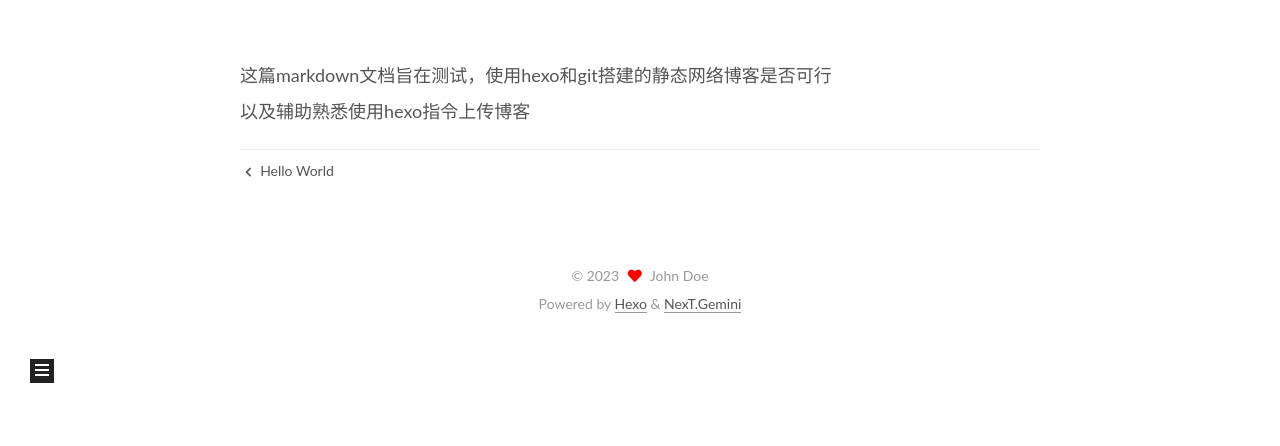
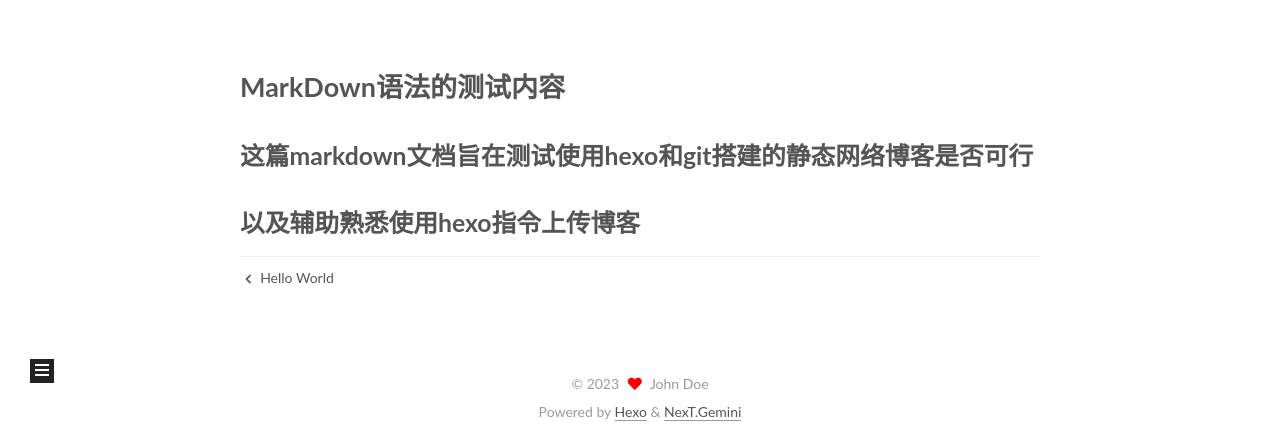
Before and after one commit to NENG-ZN/NENG-ZN.github.io, a plain HTML site: page 2023/12/25/test/index.html in a window 1280 px wide. Shown: the part 372-818 px from the top of the page. Drawn offline with Linux system fonts and the light colour scheme.

Commit message:
Site updated: 2023-12-25 14:47:54

```diff
--- a/2023/12/25/test/index.html
+++ b/2023/12/25/test/index.html
@@ -20,15 +20,15 @@
     var CONFIG = {"hostname":"example.com","root":"/","scheme":"Gemini","version":"7.8.0","exturl":false,"sidebar":{"position":"left","display":"post","padding":18,"offset":12,"onmobile":false},"copycode":{"enable":false,"show_result":false,"style":null},"back2top":{"enable":true,"sidebar":false,"scrollpercent":false},"bookmark":{"enable":false,"color":"#222","save":"auto"},"fancybox":false,"mediumzoom":false,"lazyload":false,"pangu":false,"comments":{"style":"tabs","active":null,"storage":true,"lazyload":false,"nav":null},"algolia":{"hits":{"per_page":10},"labels":{"input_placeholder":"Search for Posts","hits_empty":"We didn't find any results for the search: ${query}","hits_stats":"${hits} results found in ${time} ms"}},"localsearch":{"enable":false,"trigger":"auto","top_n_per_article":1,"unescape":false,"preload":false},"motion":{"enable":true,"async":false,"transition":{"post_block":"fadeIn","post_header":"slideDownIn","post_body":"slideDownIn","coll_header":"slideLeftIn","sidebar":"slideUpIn"}}};
   </script>
 
-  <meta name="description" content="这篇markdown文档旨在测试，使用hexo和git搭建的静态网络博客是否可行以及辅助熟悉使用hexo指令上传博客">
+  <meta name="description" content="MarkDown语法的测试内容这篇markdown文档旨在测试使用hexo和git搭建的静态网络博客是否可行以及辅助熟悉使用hexo指令上传博客">
 <meta property="og:type" content="article">
 <meta property="og:title" content="test">
 <meta property="og:url" content="http://example.com/2023/12/25/test/index.html">
 <meta property="og:site_name" content="Hexo">
-<meta property="og:description" content="这篇markdown文档旨在测试，使用hexo和git搭建的静态网络博客是否可行以及辅助熟悉使用hexo指令上传博客">
+<meta property="og:description" content="MarkDown语法的测试内容这篇markdown文档旨在测试使用hexo和git搭建的静态网络博客是否可行以及辅助熟悉使用hexo指令上传博客">
 <meta property="og:locale" content="en_US">
 <meta property="article:published_time" content="2023-12-25T05:16:55.000Z">
-<meta property="article:modified_time" content="2023-12-25T06:38:45.820Z">
+<meta property="article:modified_time" content="2023-12-25T06:47:17.362Z">
 <meta property="article:author" content="John Doe">
 <meta name="twitter:card" content="summary">
 
@@ -174,7 +174,7 @@
               <span class="post-meta-item-text">Posted on</span>
 
 
-              <time title="Created: 2023-12-25 13:16:55 / Modified: 14:38:45" itemprop="dateCreated datePublished" datetime="2023-12-25T13:16:55+08:00">2023-12-25</time>
+              <time title="Created: 2023-12-25 13:16:55 / Modified: 14:47:17" itemprop="dateCreated datePublished" datetime="2023-12-25T13:16:55+08:00">2023-12-25</time>
             </span>
 
 
@@ -188,8 +188,7 @@
     <div class="post-body" itemprop="articleBody">
 
 
-        <p>这篇markdown文档旨在测试，使用hexo和git搭建的静态网络博客是否可行<br>以及辅助熟悉使用hexo指令上传博客</p>
-
+        <h1 id="MarkDown语法的测试内容"><a href="#MarkDown语法的测试内容" class="headerlink" title="MarkDown语法的测试内容"></a>MarkDown语法的测试内容</h1><h2 id="这篇markdown文档旨在测试使用hexo和git搭建的静态网络博客是否可行"><a href="#这篇markdown文档旨在测试使用hexo和git搭建的静态网络博客是否可行" class="headerlink" title="这篇markdown文档旨在测试使用hexo和git搭建的静态网络博客是否可行"></a>这篇markdown文档旨在测试使用hexo和git搭建的静态网络博客是否可行</h2><h2 id="以及辅助熟悉使用hexo指令上传博客"><a href="#以及辅助熟悉使用hexo指令上传博客" class="headerlink" title="以及辅助熟悉使用hexo指令上传博客"></a>以及辅助熟悉使用hexo指令上传博客</h2>
     </div>
 
 
@@ -266,6 +265,7 @@
 
       <!--noindex-->
       <div class="post-toc-wrap sidebar-panel">
+          <div class="post-toc motion-element"><ol class="nav"><li class="nav-item nav-level-1"><a class="nav-link" href="#MarkDown%E8%AF%AD%E6%B3%95%E7%9A%84%E6%B5%8B%E8%AF%95%E5%86%85%E5%AE%B9"><span class="nav-number">1.</span> <span class="nav-text">MarkDown语法的测试内容</span></a><ol class="nav-child"><li class="nav-item nav-level-2"><a class="nav-link" href="#%E8%BF%99%E7%AF%87markdown%E6%96%87%E6%A1%A3%E6%97%A8%E5%9C%A8%E6%B5%8B%E8%AF%95%E4%BD%BF%E7%94%A8hexo%E5%92%8Cgit%E6%90%AD%E5%BB%BA%E7%9A%84%E9%9D%99%E6%80%81%E7%BD%91%E7%BB%9C%E5%8D%9A%E5%AE%A2%E6%98%AF%E5%90%A6%E5%8F%AF%E8%A1%8C"><span class="nav-number">1.1.</span> <span class="nav-text">这篇markdown文档旨在测试使用hexo和git搭建的静态网络博客是否可行</span></a></li><li class="nav-item nav-level-2"><a class="nav-link" href="#%E4%BB%A5%E5%8F%8A%E8%BE%85%E5%8A%A9%E7%86%9F%E6%82%89%E4%BD%BF%E7%94%A8hexo%E6%8C%87%E4%BB%A4%E4%B8%8A%E4%BC%A0%E5%8D%9A%E5%AE%A2"><span class="nav-number">1.2.</span> <span class="nav-text">以及辅助熟悉使用hexo指令上传博客</span></a></li></ol></li></ol></div>
       </div>
       <!--/noindex-->
 
```
Also changed, not shown: index.html (+2 -3 lines).
